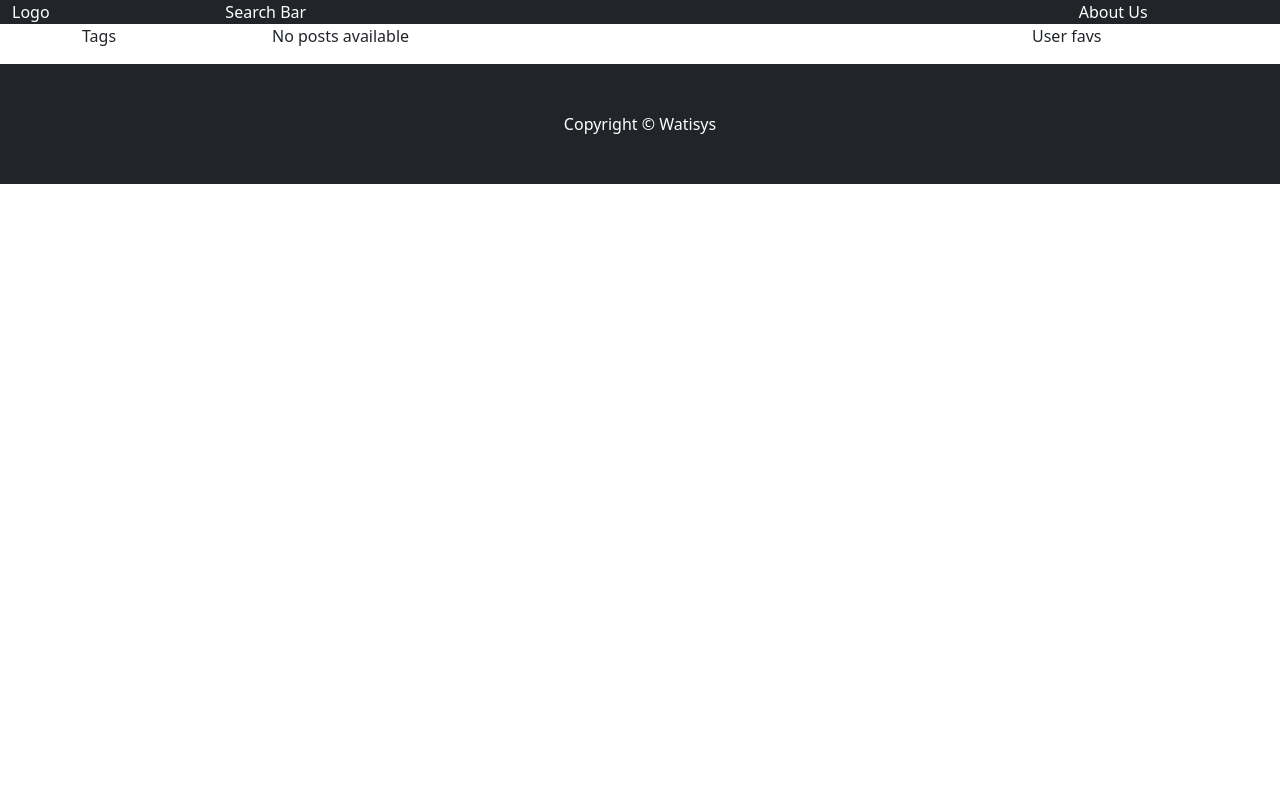
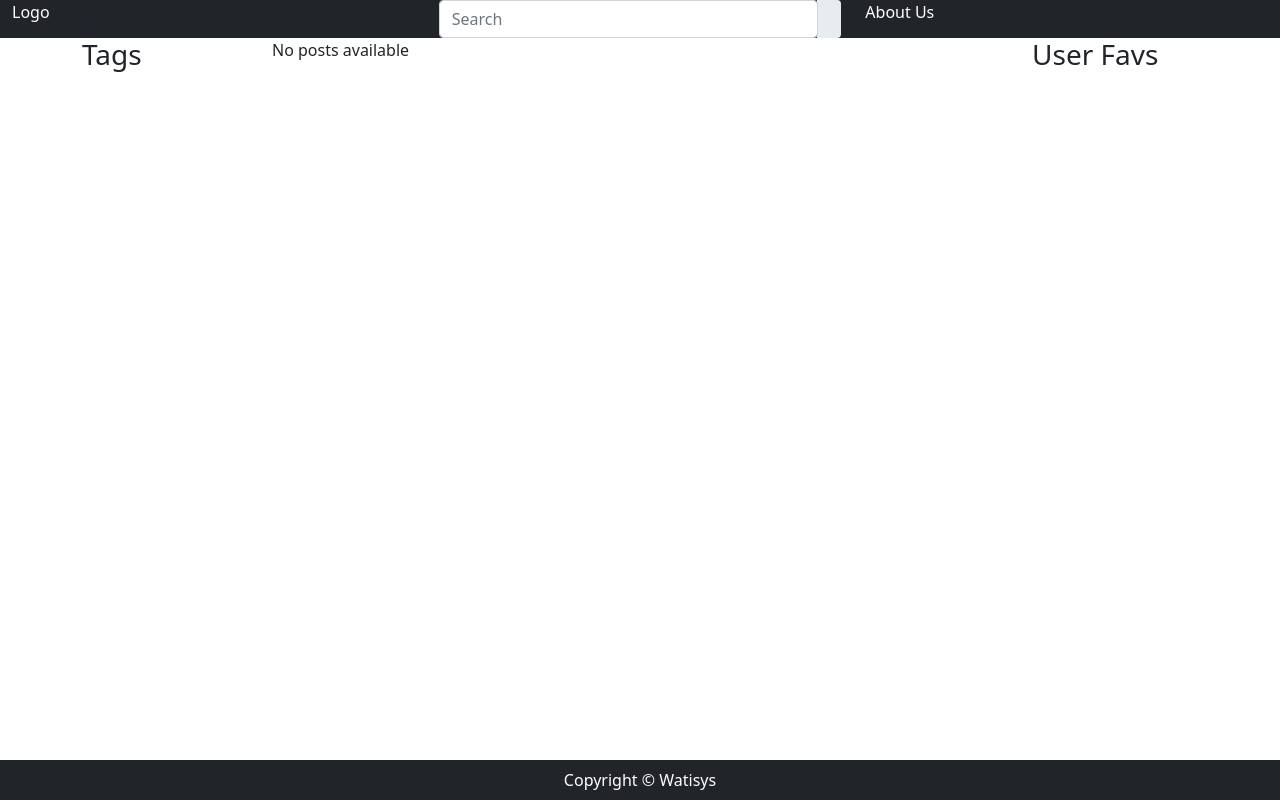
Before and after one commit to imachocolateman/PoetryBlog, a Django app: page /poetry/ in a window 1280 px wide. Run offline with Django 4.2, Linux system fonts and the light colour scheme; data that the repository does not hold is empty; some libraries are stand-ins or nearby versions.

Commit message:
modified base html

```diff
--- a/poetry_blog/templates/base.html
+++ b/poetry_blog/templates/base.html
@@ -35,7 +35,14 @@
     	<div class="container-fluid bg-dark text-white">
     		<div class="row">
     			<div class="col">Logo</div>
-	    		<div class="col col-md-8">Search Bar</div>
+	    		<div class="col-md-4">
+	    			<div class="input-group rounded">
+	    				<input type="search" class="form-control rounded" placeholder="Search" aria-label="Search" aria-describedby="search-addon"/>
+	    				<span class="input-group-text border-0" id="search-addon">
+	    					<i class="fas fa-search"></i>
+	    				</span>
+	    			</div>
+    			</div>
 	    		<div class="col">About Us</div>
     		</div>
     	</div>
@@ -44,23 +51,25 @@
 	<div class="container">
 		<div class="row">
 			<div class="col-2">
-				<section>
-					Tags
+				<section id="tags">
+					<h3>Tags</h3>
+					{% block tags %}{% endblock %}
 				</section>
 			</div>
 			<div class="col-8">
 				{% block body %}{% endblock %}
 			</div>
 			<div class="col-2">
-				<section>
-					User favs
+				<section id="favs">
+					<h3>User Favs</h3>
+					{% block user_favs %}{% endblock %}
 				</section>
 			</div>
 		</div>
 	</div>
 
 	<!-- Footer -->
-	<footer class="py-5 bg-dark">
+	<footer class="py-2 bg-dark fixed-bottom">
 		<div class="container px-4"><p class="m-0 text-center text-white">Copyright &copy; Watisys</p></div>
 	</footer>
 
```
